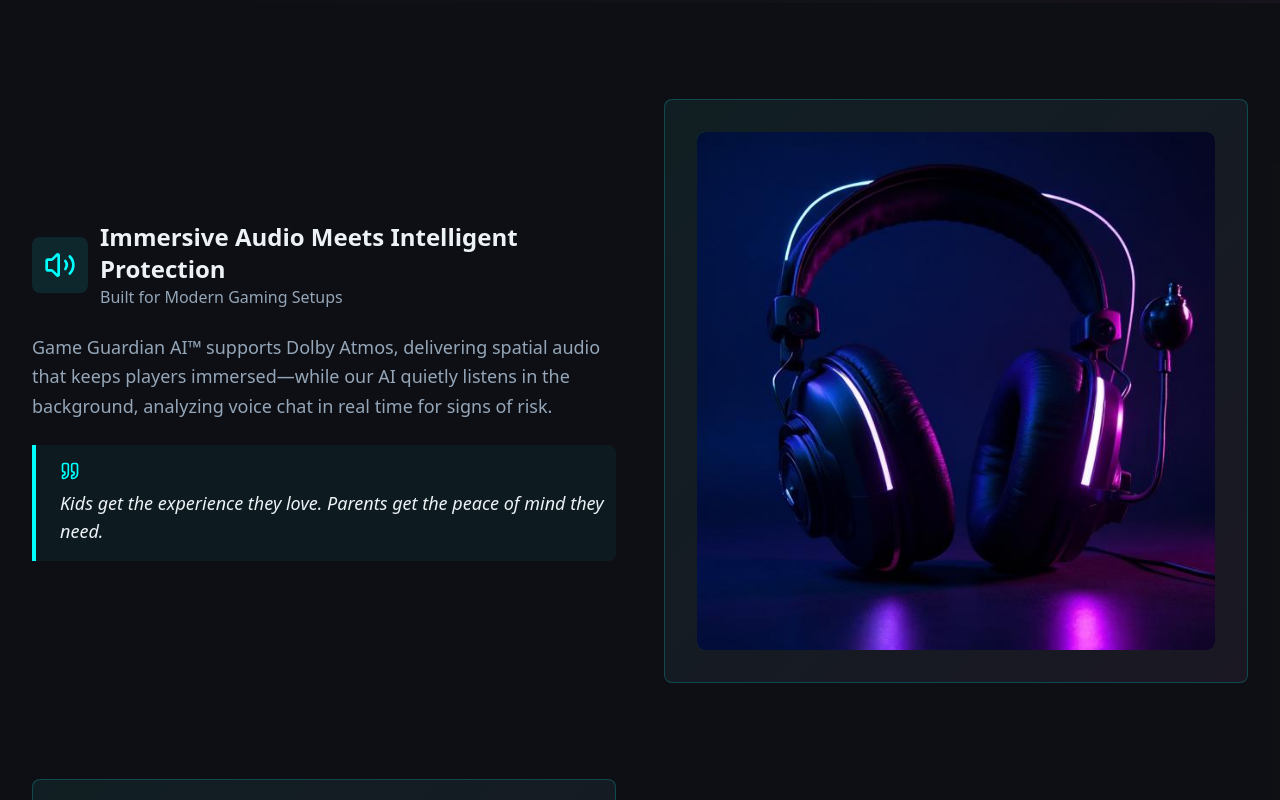
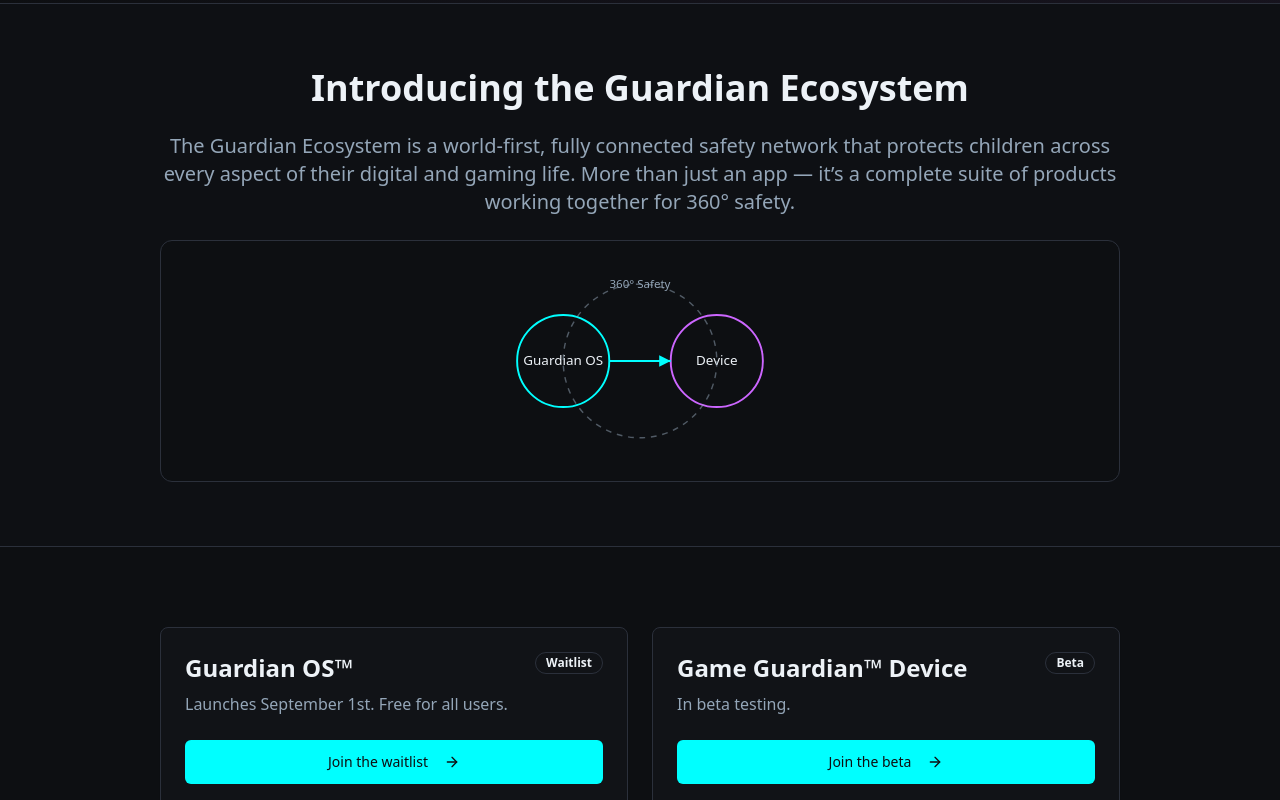
Before and after one commit to jonnyweareone/game-guardian, a React (Vite) app: page / in a window 1280 px wide. Shown: the part 600-1400 px from the top of the page. Built offline with nearby package versions, Linux system fonts and the light colour scheme.

Commit message:
Update homepage content
Add introductory section and "Our Products" section to the homepage, highlighting the Guardian Ecosystem and its products with sign-up CTAs. The changes aim to position the Guardian Ecosystem as an innovative solution for child online protection.

```diff
--- a/src/pages/HomePage.tsx
+++ b/src/pages/HomePage.tsx
@@ -141,7 +141,7 @@ const HomePage = () => {
     <>
       <SEOHead
         title="Game Guardian AI™ - AI-Powered Gaming Safety for Kids"
-        description="Protect your child in online gaming with AI voice chat monitoring. Real-time alerts, conversation analysis, and smart safety controls for peace of mind."
+        description="Introducing the Guardian Ecosystem: a connected safety network delivering 360° protection across gaming and digital life. AI voice monitoring with real-time alerts."
         keywords="gaming safety, child protection online, voice chat monitoring, AI safety, parental controls, online gaming, child safety technology, gaming parental controls"
         canonicalUrl="https://gameguardianai.com/"
         structuredData={homePageStructuredData}
@@ -203,6 +203,74 @@ const HomePage = () => {
                 Watch Demo
               </Button>
             </div>
+          </div>
+        </div>
+      </section>
+
+      {/* Ecosystem Intro Section */}
+      <section className="py-16 bg-card/40 border-t border-b border-border" aria-label="Guardian Ecosystem introduction">
+        <div className="max-w-5xl mx-auto px-4 sm:px-6 lg:px-8 text-center space-y-6">
+          <h2 className="text-3xl md:text-4xl font-bold text-foreground">Introducing the Guardian Ecosystem</h2>
+          <p className="text-lg md:text-xl text-muted-foreground">
+            The Guardian Ecosystem is a world-first, fully connected safety network that protects children across every aspect of their digital and gaming life. More than just an app — it’s a complete suite of products working together for 360° safety.
+          </p>
+          <div className="flex justify-center">
+            <div className="rounded-xl border border-border bg-background p-6 w-full">
+              <svg viewBox="0 0 400 200" role="img" aria-labelledby="ecosystemTitle ecosystemDesc" className="mx-auto w-full max-w-3xl h-48">
+                <title id="ecosystemTitle">Guardian Ecosystem Diagram</title>
+                <desc id="ecosystemDesc">Guardian OS and the Game Guardian Device connect to deliver 360° safety</desc>
+                <defs>
+                  <marker id="arrow" viewBox="0 0 10 10" refX="10" refY="5" markerWidth="6" markerHeight="6" orient="auto-start-reverse">
+                    <path d="M 0 0 L 10 5 L 0 10 z" className="fill-current text-primary"></path>
+                  </marker>
+                </defs>
+                <circle cx="120" cy="100" r="48" className="stroke-current text-primary fill-transparent" strokeWidth="2"></circle>
+                <text x="120" y="100" textAnchor="middle" dominantBaseline="middle" className="fill-current text-foreground text-sm">Guardian OS</text>
+                <circle cx="280" cy="100" r="48" className="stroke-current text-secondary fill-transparent" strokeWidth="2"></circle>
+                <text x="280" y="100" textAnchor="middle" dominantBaseline="middle" className="fill-current text-foreground text-sm">Device</text>
+                <path d="M168,100 L232,100" className="stroke-current text-primary" strokeWidth="2" markerEnd="url(#arrow)"></path>
+                <circle cx="200" cy="100" r="80" className="stroke-current text-muted-foreground/50 fill-transparent" strokeDasharray="6 6" strokeWidth="1.5"></circle>
+                <text x="200" y="24" textAnchor="middle" className="fill-current text-muted-foreground text-xs">360° Safety</text>
+              </svg>
+            </div>
+          </div>
+        </div>
+      </section>
+
+      {/* Our Products - CTAs */}
+      <section className="py-20 bg-background" aria-label="Our Products">
+        <div className="max-w-5xl mx-auto px-4 sm:px-6 lg:px-8">
+          <div className="grid grid-cols-1 md:grid-cols-2 gap-6">
+            <Card className="p-6">
+              <div className="flex items-start justify-between">
+                <div>
+                  <h3 className="text-2xl font-semibold text-foreground">Guardian OS™</h3>
+                  <p className="text-muted-foreground mt-2">Launches September 1st. Free for all users.</p>
+                </div>
+                <Badge variant="outline">Waitlist</Badge>
+              </div>
+              <div className="mt-6">
+                <Button size="lg" className="w-full" onClick={() => navigate('/auth?intent=waitlist&product=os')}>
+                  Join the waitlist
+                  <ArrowRight className="h-4 w-4 ml-2" />
+                </Button>
+              </div>
+            </Card>
+            <Card className="p-6">
+              <div className="flex items-start justify-between">
+                <div>
+                  <h3 className="text-2xl font-semibold text-foreground">Game Guardian™ Device</h3>
+                  <p className="text-muted-foreground mt-2">In beta testing.</p>
+                </div>
+                <Badge variant="outline">Beta</Badge>
+              </div>
+              <div className="mt-6">
+                <Button size="lg" className="w-full" onClick={() => navigate('/auth?intent=beta&product=device')}>
+                  Join the beta
+                  <ArrowRight className="h-4 w-4 ml-2" />
+                </Button>
+              </div>
+            </Card>
           </div>
         </div>
       </section>
--- a/src/pages/ProductOSFull.tsx
+++ b/src/pages/ProductOSFull.tsx
@@ -125,7 +125,7 @@ const ProductOSFull = () => {
     <>
       <SEOHead
         title="Game Guardian OS - Complete PC Protection for Gaming Families"
-        description="Full-featured Linux OS that transforms gaming PCs into AI-powered safe zones. Includes voice monitoring, content controls, kiosk mode, and comprehensive parental management."
+        description="Part of the Guardian Ecosystem — a full-featured Linux OS delivering 360° safety for gaming PCs. Launches September 1. Free for all users."
         keywords="game guardian os, gaming pc protection, parental control os, linux gaming safety, pc monitoring software"
         canonicalUrl="https://guardianai.co.uk/products/os-full"
         structuredData={structuredData}
@@ -135,7 +135,7 @@ const ProductOSFull = () => {
         <div className="container mx-auto px-4 py-16">
           {/* Hero Section */}
           <div className="text-center mb-16">
-            <Badge className="mb-4">Complete OS Solution</Badge>
+            <Badge className="mb-4">Launches September 1 • Free for all users</Badge>
             <h1 className="text-4xl md:text-6xl font-bold mb-6 bg-gradient-to-r from-primary to-secondary bg-clip-text text-transparent">
               Game Guardian OS
             </h1>
@@ -144,8 +144,8 @@ const ProductOSFull = () => {
               Complete protection with voice monitoring, content controls, learning modes, and comprehensive parental management.
             </p>
             <div className="flex flex-col sm:flex-row gap-4 justify-center">
-              <Button size="lg" onClick={() => navigate("/auth")}>
-                Download Free for Families
+              <Button size="lg" onClick={() => navigate("/auth?intent=waitlist&product=os")}>
+                Join Waitlist
               </Button>
               <Button variant="outline" size="lg" onClick={() => navigate("/how-to-guide")}>
                 Installation Guide
@@ -153,6 +153,32 @@ const ProductOSFull = () => {
               </Button>
             </div>
           </div>
+
+          {/* Ecosystem Intro */}
+          <section className="mb-20 bg-card/40 border border-border rounded-lg p-8" aria-label="Guardian Ecosystem introduction">
+            <h2 className="text-2xl md:text-3xl font-bold text-center mb-4">The Guardian Ecosystem</h2>
+            <p className="text-center text-muted-foreground max-w-3xl mx-auto">
+              The Guardian Ecosystem is a world-first, fully connected safety network that protects children across every aspect of their digital and gaming life. More than just an app — it’s a complete suite of products working together for 360° safety.
+            </p>
+            <div className="mt-6">
+              <svg viewBox="0 0 400 200" role="img" aria-labelledby="osEcoTitle osEcoDesc" className="mx-auto w-full max-w-3xl h-48">
+                <title id="osEcoTitle">Guardian Ecosystem Diagram</title>
+                <desc id="osEcoDesc">Guardian OS and the Game Guardian Device connect to deliver 360° safety</desc>
+                <defs>
+                  <marker id="arrow-os" viewBox="0 0 10 10" refX="10" refY="5" markerWidth="6" markerHeight="6" orient="auto-start-reverse">
+                    <path d="M 0 0 L 10 5 L 0 10 z" className="fill-current text-primary"></path>
+                  </marker>
+                </defs>
+                <circle cx="120" cy="100" r="48" className="stroke-current text-primary fill-transparent" strokeWidth="2"></circle>
+                <text x="120" y="100" textAnchor="middle" dominantBaseline="middle" className="fill-current text-foreground text-sm">Guardian OS</text>
+                <circle cx="280" cy="100" r="48" className="stroke-current text-secondary fill-transparent" strokeWidth="2"></circle>
+                <text x="280" y="100" textAnchor="middle" dominantBaseline="middle" className="fill-current text-foreground text-sm">Device</text>
+                <path d="M168,100 L232,100" className="stroke-current text-primary" strokeWidth="2" markerEnd="url(#arrow-os)"></path>
+                <circle cx="200" cy="100" r="80" className="stroke-current text-muted-foreground/50 fill-transparent" strokeDasharray="6 6" strokeWidth="1.5"></circle>
+                <text x="200" y="24" textAnchor="middle" className="fill-current text-muted-foreground text-xs">360° Safety</text>
+              </svg>
+            </div>
+          </section>
 
           {/* Key Features */}
           <section className="mb-20">
@@ -342,8 +368,8 @@ const ProductOSFull = () => {
               Free for families, professional licensing available.
             </p>
             <div className="flex flex-col sm:flex-row gap-4 justify-center">
-              <Button size="lg" onClick={() => navigate("/auth")}>
-                Download Free
+              <Button size="lg" onClick={() => navigate("/auth?intent=waitlist&product=os")}>
+                Join Waitlist
               </Button>
               <Button variant="outline" size="lg" onClick={() => navigate("/products")}>
                 Compare All Products
```
